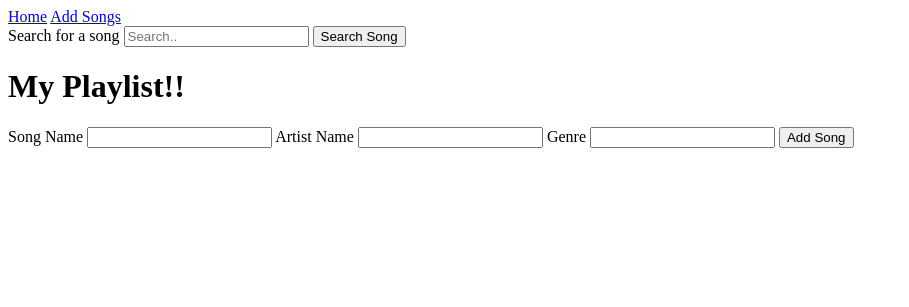
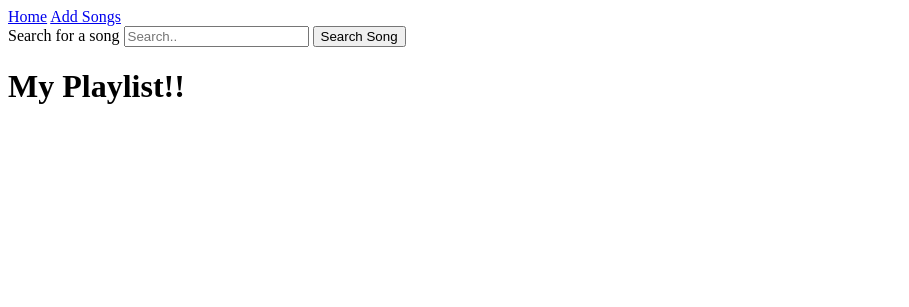
Before and after one commit to saimeerasingh/music_app_python_yt, a Flask app: page /playlist in a window 1280 px wide. Shown: the top 307 px of the page, without its empty margins (0-909 px from the left). Run offline with Flask 3, Linux system fonts and the light colour scheme.

Commit message:
-added song to playlist

```diff
--- a/controllers/playlist_controller.py
+++ b/controllers/playlist_controller.py
@@ -14,8 +14,8 @@ def index():
 def add_song():
     song_name = request.form["name"]
     song_artist = request.form["artist"]
-    song_genre = request.form["genre"]
-    new_song = Song(song_name,song_artist,song_genre,False)
+    song_video = request.form["video"]
+    new_song = Song(name=song_name,artist_name=song_artist,video=song_video,played=False)
     add_new_song(new_song)
     return redirect('/playlist')
 
--- a/templates/index.html
+++ b/templates/index.html
@@ -1,14 +1,14 @@
 
     {% extends "base.html" %} {% block content%}
         <h1>{{heading}}!!</h1>
-        <form action="/song" method ="post">
-            <label for="name">Song Name</label>
+
+            <!-- <label for="name">Song Name</label>
             <input type ="text" name="name" id="name"/>
             <label for="artist">Artist Name</label>
             <input type="artist" name="artist" id="artist"/>
             <label for="genre">Genre</label>
-            <input type="text" name="genre" id="genre">
-            <input type="submit" value="Add Song"/>
+            <input type="text" name="genre" id="genre"> -->
+
         </form>
             <ul>{% for song in playlist %}
             <div class="flex-container"><p>
```
Also changed, not shown: templates/song/show.html (+8 -1 lines).
